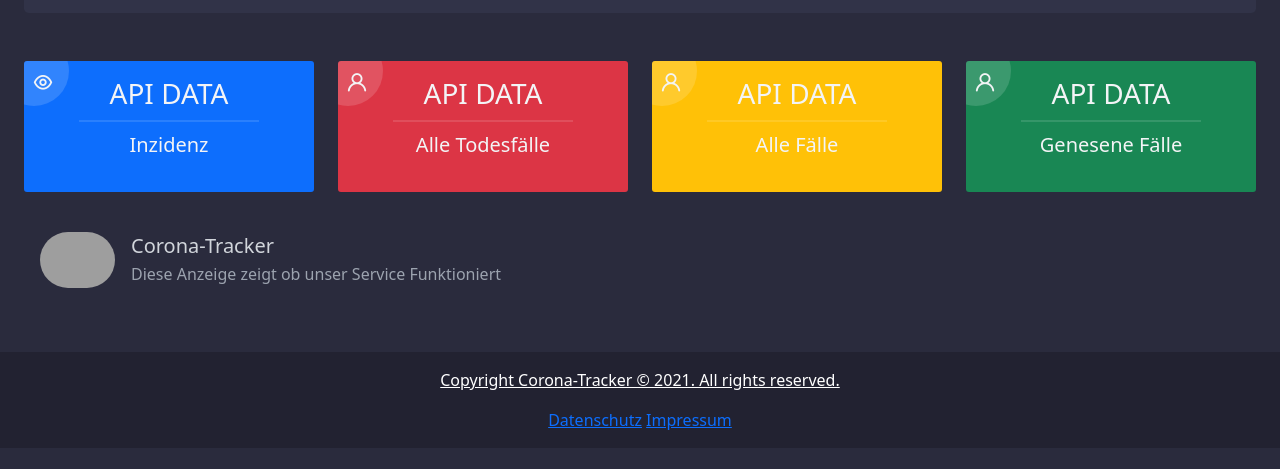
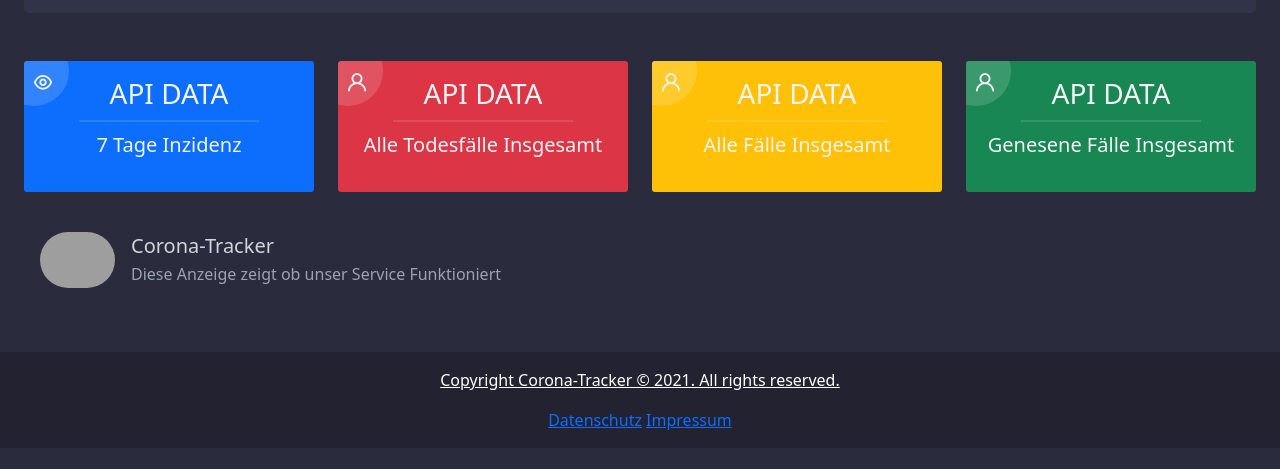
Before and after one commit to Luca-Hiller/Covid-Tracker, a plain HTML site: page index.html in a window 1280 px wide. Shown: the part 109-578 px from the top of the page. Drawn offline with nearby package versions, Linux system fonts and the light colour scheme; no server answers; grey boxes are pictures that could not be loaded.

Commit message:
Update 3.1.1
- Slight Changes / 26.01.2022

+ Changed Texts

```diff
--- a/index.html
+++ b/index.html
@@ -13,7 +13,6 @@
 <html lang="en" >
 <head>
   <meta charset="UTF-8">
-  <title>TEST Project</title>
   <link rel='stylesheet' href='https://cdn.jsdelivr.net/npm/bootstrap@5.0.0-beta1/dist/css/bootstrap.min.css'>
 <link rel='stylesheet' href='https://unicons.iconscout.com/release/v3.0.6/css/line.css'>
 
@@ -41,28 +40,28 @@
           <div class="box bg-primary p-3">
             <i class="uil-eye"></i>
             <h3 id="weekIncidence">API DATA</h3>
-            <p class="lead">Inzidenz</p>
+            <p class="lead">7 Tage Inzidenz</p>
           </div>
         </div>
         <div class="col-md-6 col-lg-3 mb-4 mb-lg-0">
           <div class="box bg-danger p-3">
             <i class="uil-user"></i>
             <h3 id="deaths">API DATA</h3>
-            <p class="lead">Alle Todesfälle</p>
+            <p class="lead">Alle Todesfälle Insgesamt</p>
           </div>
         </div>
         <div class="col-md-6 col-lg-3 mb-4 mb-md-0">
           <div class="box bg-warning p-3">
             <i class="uil-user"></i>
             <h3 id="cases">API DATA</h3>
-            <p class="lead">Alle Fälle</p>
+            <p class="lead">Alle Fälle Insgesamt</p>
           </div>
         </div>
         <div class="col-md-6 col-lg-3">
           <div class="box bg-success p-3">
             <i class="uil-user"></i>
             <h3 id="recovered">API DATA</h3>
-            <p class="lead">Genesene Fälle</p>
+            <p class="lead">Genesene Fälle Insgesamt</p>
           </div>
         </div>
       </div>
```
